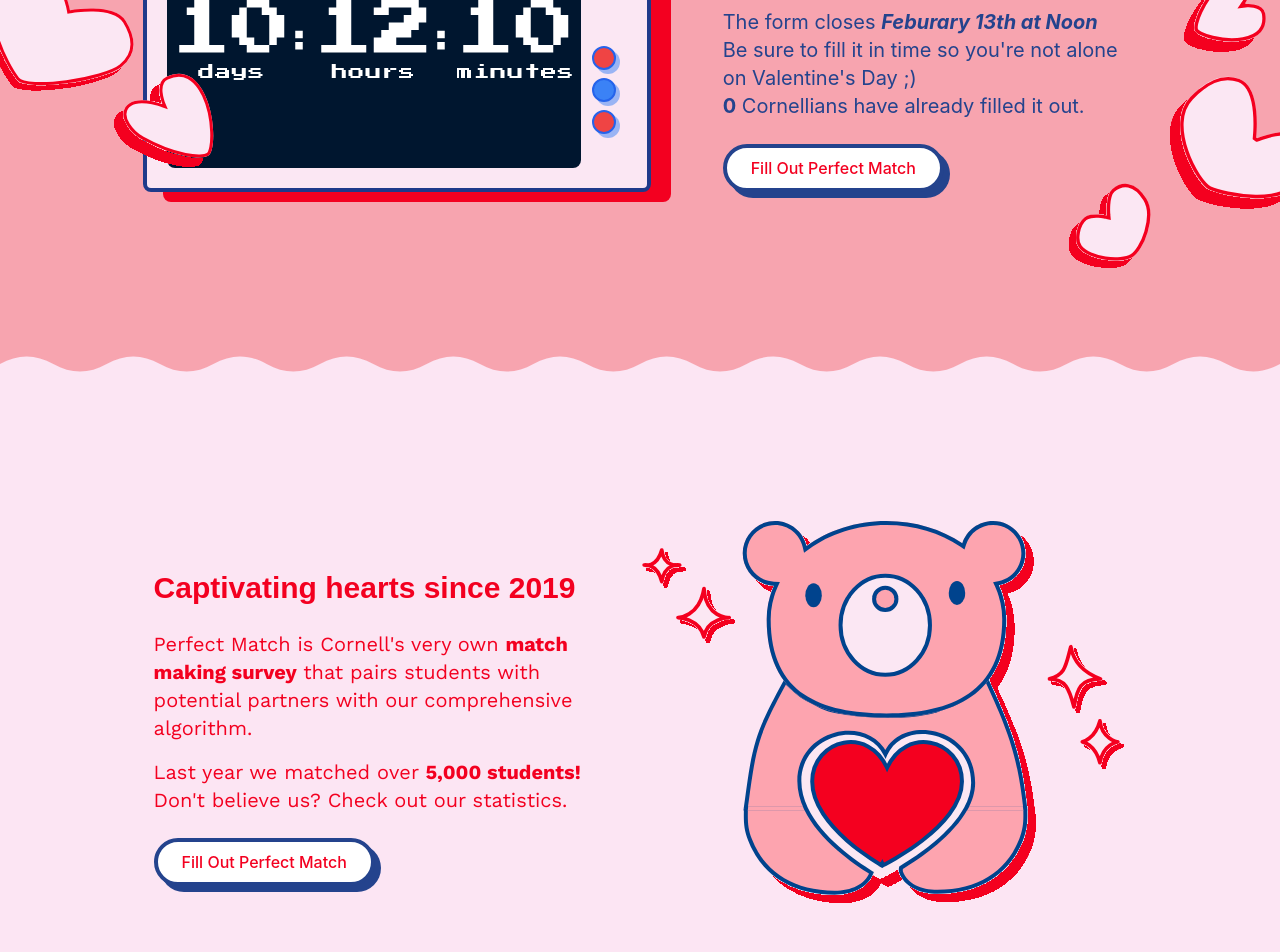
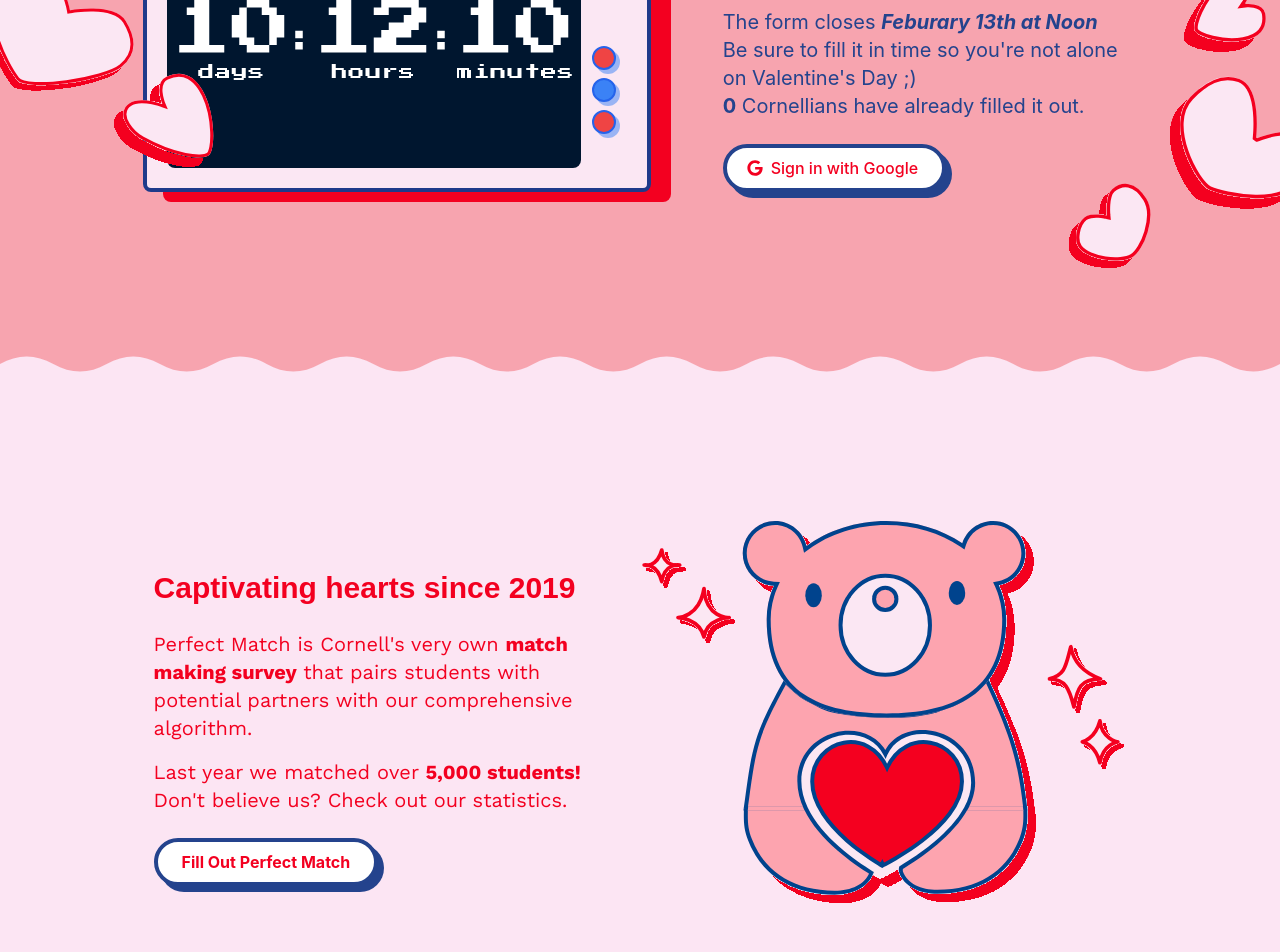
Before and after one commit to wyatt/perfect-match-web, a Next.js app: page / in a window 1280 px wide. Shown: the part 420-1372 px from the top of the page. Built offline with nearby package versions, Linux system fonts and the light colour scheme; no server answers; the database is empty; a web font is replaced by a local one.

Commit message:
Refactor Home component to conditionally render GoogleAuth and update Button styling for consistency

```diff
--- a/pages/index.tsx
+++ b/pages/index.tsx
@@ -15,7 +15,6 @@
 import SpotifyPlaylist from '@/components/playlist'
 import SpotifyPlaylistNarrow from '@/components/playlist-narrow';
 import { Button } from '@/components/general';
-
 
 const Home: NextPage = (props: any) => {
     const { data: currentCount, error } = useSWR('/api/users/count', fetcher, {
@@ -102,26 +101,14 @@
 
                                     </p>
                                     {!props.user ? (
+                                        <GoogleAuth login={!props.user} />
+                                    ) : (
                                         <Link href="/profile">
-                                            <Button >
-                                                Fill Out Perfect Match
+                                            <Button bold={true} >
+                                                Fill Out Perfect Match!
                                             </Button>
                                         </Link>
-                                    ) : (
-
-                                        <div className="mt-1 space-y-4 ">
-                                            <Link href="/profile">
-                                                <Button >
-                                                    Fill Out Perfect Match
-                                                </Button>
-                                            </Link>
-                                            <GoogleAuth login={!props.user} />
-                                        </div>
                                     )}
-
-
-
-
                                 </div>
                             </div>
 
@@ -165,7 +152,7 @@
                                         Last year we matched over <strong>5,000 students!</strong> Don&#39;t believe us? Check out our statistics. </p>
                                 </div>
                                 <Link href="/statistics">
-                                    <Button >
+                                    <Button bold={true}>
                                         Fill Out Perfect Match
                                     </Button>
                                 </Link>
```
